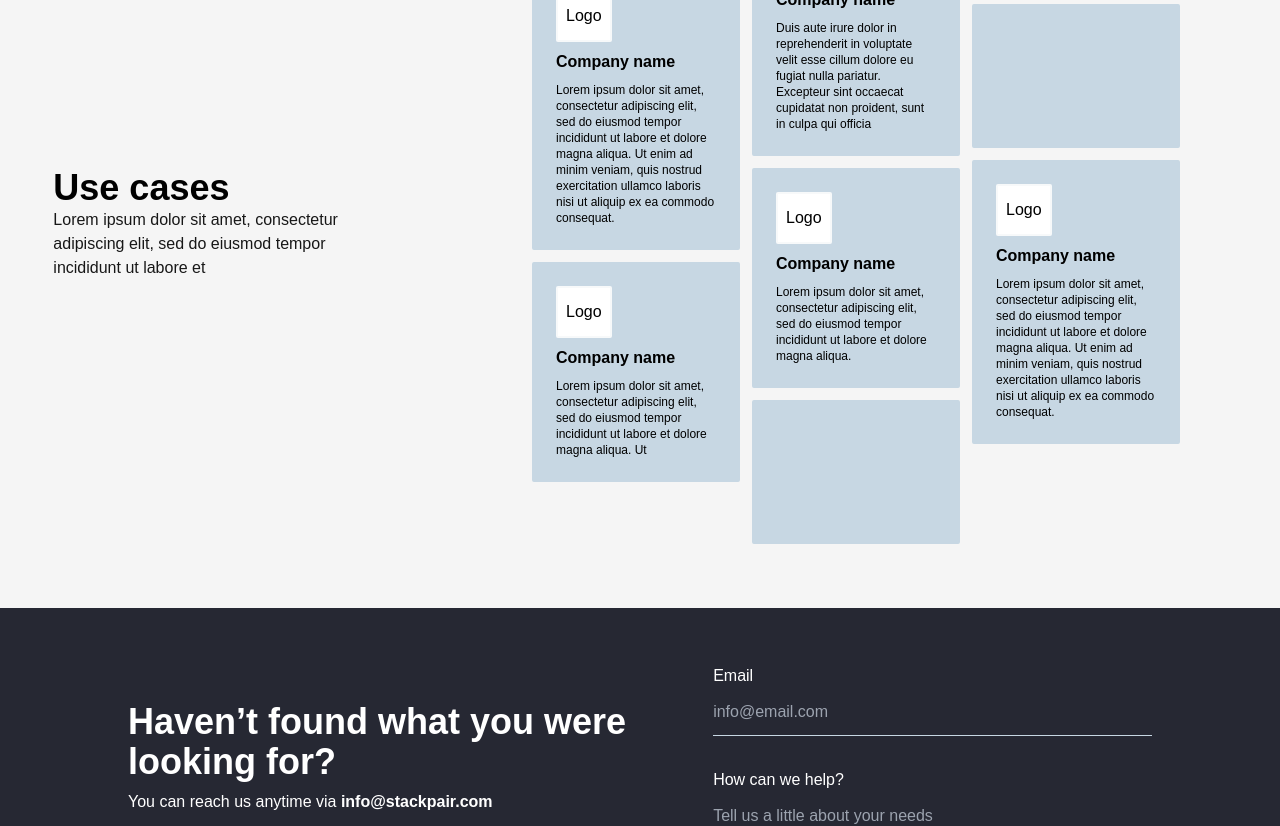
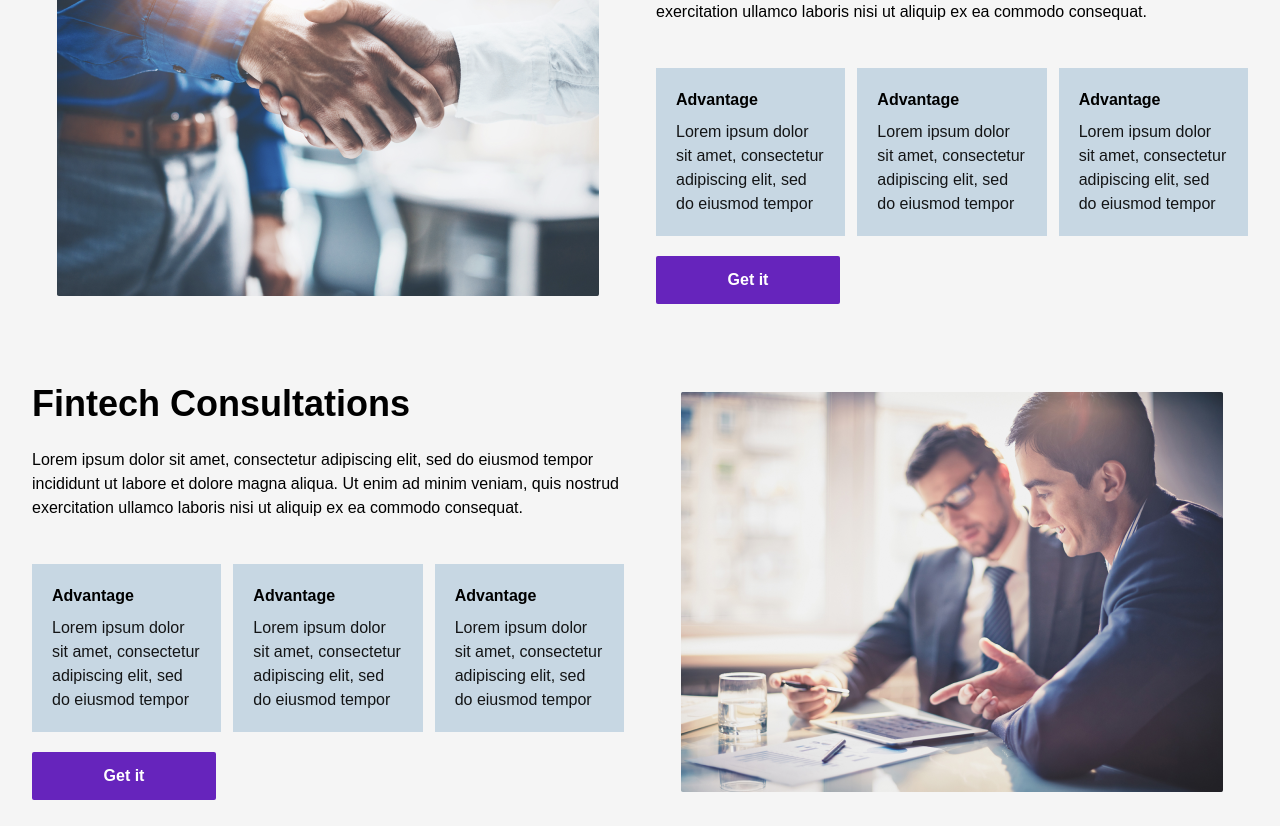
Before and after one commit to msinemkaya/fintech, a React (Create React App) app: page /products in a window 1280 px wide. Shown: the part 1440-2266 px from the top of the page. Built offline with nearby package versions, Linux system fonts and the light colour scheme.

Commit message:
feat: finished product section

```diff
--- /dev/null
+++ b/src/components/Sections/Products.js
@@ -0,0 +1,37 @@
+import Section from '../base/Section';
+import ProductsSection from './ProductsSection';
+import turnkey from '../../images/TurnkeyImage.png'
+import consultation from '../../images/ConsultationImage.png'
+import investment from '../../images/InvestmentImage.png'
+
+export default function Products(){
+
+  const advantages = [
+    {
+      title: 'Advantage',
+      content: 'Lorem ipsum dolor sit amet, consectetur adipiscing elit, sed do eiusmod tempor'
+    },
+    {
+      title: 'Advantage',
+      content: 'Lorem ipsum dolor sit amet, consectetur adipiscing elit, sed do eiusmod tempor'
+    },
+    {
+      title: 'Advantage',
+      content: 'Lorem ipsum dolor sit amet, consectetur adipiscing elit, sed do eiusmod tempor'
+    },
+  ]
+
+  return(
+    <Section className='space-y-20'>
+      <ProductsSection title='Turnkey Fintech Solutions' image={turnkey} advantages={advantages}>
+        Lorem ipsum dolor sit amet, consectetur adipiscing elit, sed do eiusmod tempor incididunt ut labore et dolore magna aliqua. Ut enim ad minim veniam, quis nostrud exercitation ullamco laboris nisi ut aliquip ex ea commodo consequat.
+      </ProductsSection>
+      <ProductsSection title='Investment in Fintech Companies' image={investment} advantages={advantages} reverst>
+        Lorem ipsum dolor sit amet, consectetur adipiscing elit, sed do eiusmod tempor incididunt ut labore et dolore magna aliqua. Ut enim ad minim veniam, quis nostrud exercitation ullamco laboris nisi ut aliquip ex ea commodo consequat.
+      </ProductsSection>
+      <ProductsSection title='Fintech Consultations' image={consultation} advantages={advantages}>
+        Lorem ipsum dolor sit amet, consectetur adipiscing elit, sed do eiusmod tempor incididunt ut labore et dolore magna aliqua. Ut enim ad minim veniam, quis nostrud exercitation ullamco laboris nisi ut aliquip ex ea commodo consequat.
+      </ProductsSection>
+    </Section>
+  );
+}
--- a/src/components/Sections/ProductsSection.js
+++ b/src/components/Sections/ProductsSection.js
@@ -11,7 +11,7 @@ import GridBox from '../common/GridBox';
 export default function ProductsSection({ reverst, title, advantages, children, image }){
   return(
     <Section>
-      <GridBox className='grid-cols-2 items-center m-8 justify-items-center gap-8'>
+      <GridBox className='semi-md:grid-cols-2 items-center m-8 justify-items-center gap-8'>
         <Container>
             <H3 className='text-4xl font-extrabold'>{title}</H3>
             <P className='my-6'>{children}</P>
@@ -22,7 +22,7 @@ export default function ProductsSection({ reverst, title, advantages, children,
             </FlexBox>
             <AppButton purple primary>Get it</AppButton>
         </Container>
-        <Img url={image} className={reverst && '-order-1'}/>
+        <Img url={image} className={`${reverst && '-order-1'} hidden semi-md:block`}/>
       </GridBox>
     </Section>
   );
--- a/src/components/pages/ProductsPage.js
+++ b/src/components/pages/ProductsPage.js
@@ -1,8 +1,7 @@
 import Footer from '../Sections/Footer';
 import ProductsHeadingSection from '../Sections/ProductsHeadingSection';
-import ProductsSection from '../Sections/ProductsSection';
 import UseCasesSection from '../Sections/UseCasesSection';
-import turnkey from '../../images/TurnkeyImage.png'
+import Products from '../Sections/Products';
 
 export default function ProductsPage({  }){
 
@@ -37,27 +36,10 @@ export default function ProductsPage({  }){
     },
   ]
 
-  const advantages = [
-    {
-      title: 'Advantage',
-      content: 'Lorem ipsum dolor sit amet, consectetur adipiscing elit, sed do eiusmod tempor'
-    },
-    {
-      title: 'Advantage',
-      content: 'Lorem ipsum dolor sit amet, consectetur adipiscing elit, sed do eiusmod tempor'
-    },
-    {
-      title: 'Advantage',
-      content: 'Lorem ipsum dolor sit amet, consectetur adipiscing elit, sed do eiusmod tempor'
-    },
-  ]
-
   return(
     <>
       <ProductsHeadingSection/>
-      <ProductsSection title='Turnkey Fintech Solutions' image={turnkey} advantages={advantages}>
-        Lorem ipsum dolor sit amet, consectetur adipiscing elit, sed do eiusmod tempor incididunt ut labore et dolore magna aliqua. Ut enim ad minim veniam, quis nostrud exercitation ullamco laboris nisi ut aliquip ex ea commodo consequat.
-      </ProductsSection>
+      <Products/>
       <UseCasesSection cases={cases}/>
       <Footer/>
     </>
```
Also changed, not shown: src/images/ConsultationImage.png (added), src/images/InvestmentImage.png (added).
